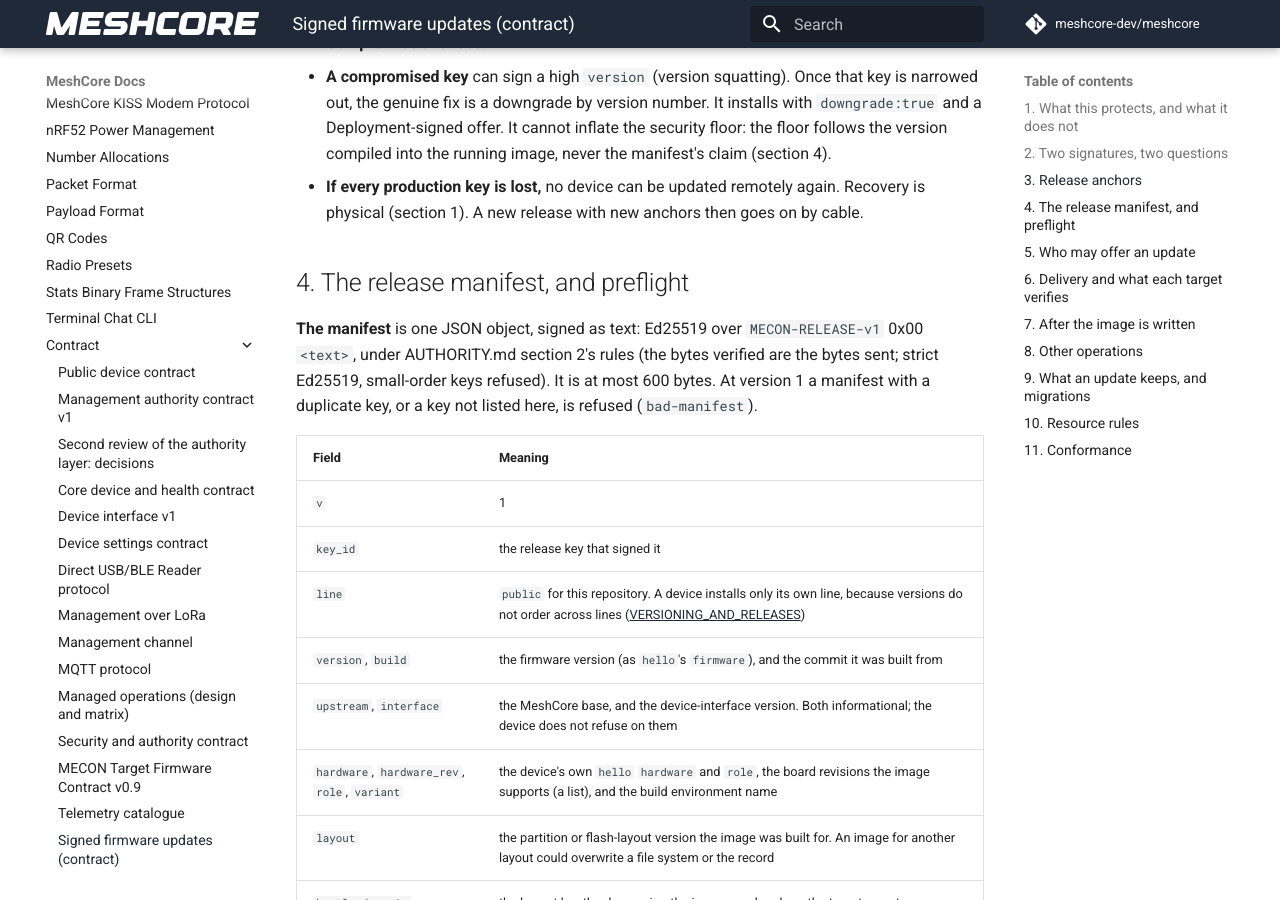
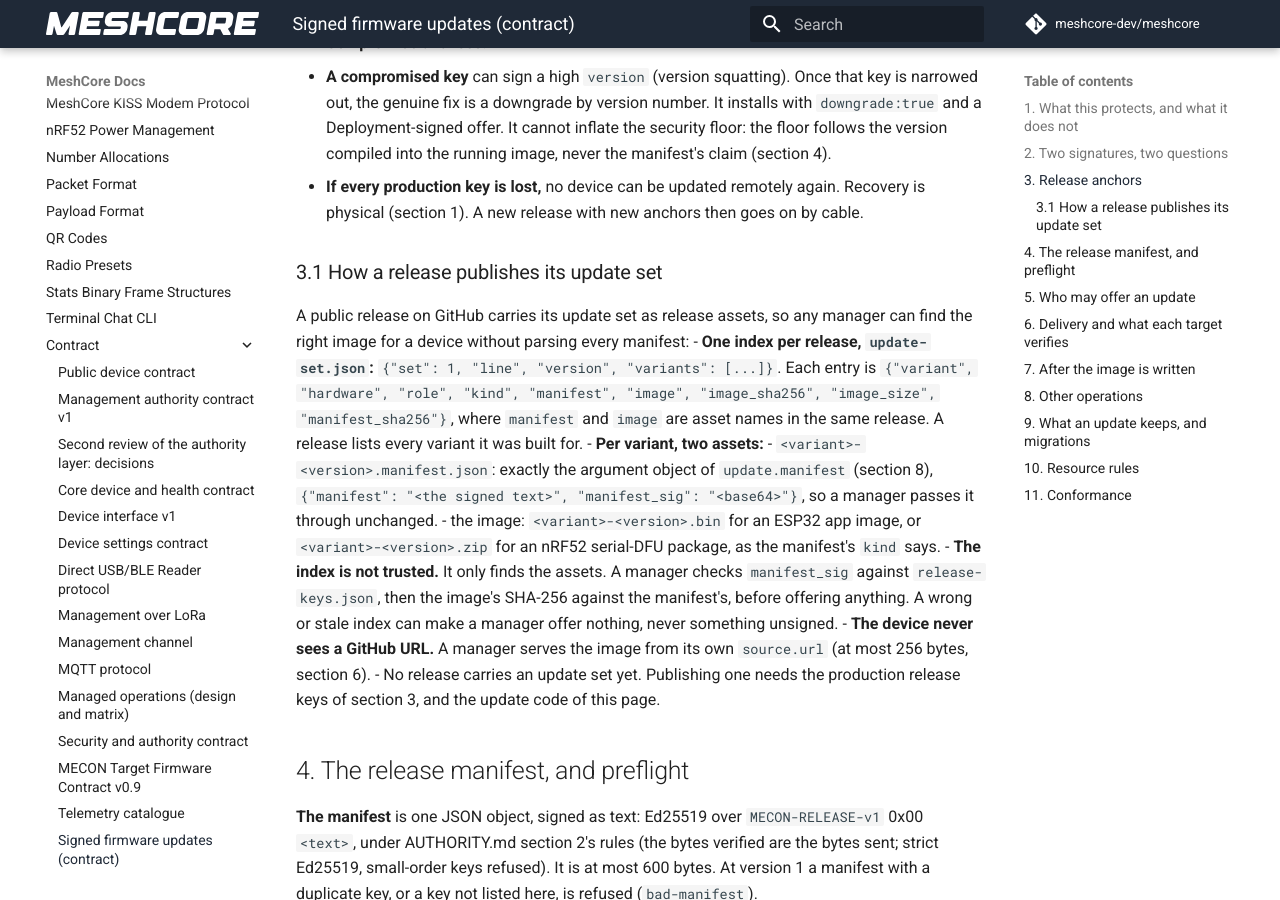
Before and after one commit to hoejriis/mecon-firmware, an MkDocs documentation site: the page built from docs/contract/UPDATES.md, in a window 1280 px wide and 900 px high, scrolled down 2244 px. Built offline with MkDocs 1.6.1 and Material for MkDocs 9.7.7, drawn with Linux system fonts in a browser that asks for light colours; comment, search, counter and statistics services are not loaded.

Commit message:
Contract: how a release publishes its update set (#194)
A manager that serves firmware images itself (the mesh Backend's next
slice) needs to know where a release keeps each variant's signed manifest
and image. UPDATES.md 3.1 records it: one update-set.json index per release
listing every variant, and per variant a .manifest.json that is exactly
update.manifest's argument plus the image. The index is untrusted: every
byte is still checked against the release signature and the manifest's
hash before anything is offered.

Co-authored-by: Claude Opus 5.5 (1M context) <noreply@anthropic.com>

```diff
--- a/docs/contract/UPDATES.md
+++ b/docs/contract/UPDATES.md
@@ -42,6 +42,17 @@ Neither signature stands in for the other. A URL, a paired link or a broker sess
 - **Compromise and loss.**
   - **A compromised key** can sign a high `version` (version squatting). Once that key is narrowed out, the genuine fix is a downgrade by version number. It installs with `downgrade:true` and a Deployment-signed offer. It cannot inflate the security floor: the floor follows the version compiled into the running image, never the manifest's claim (section 4).
   - **If every production key is lost,** no device can be updated remotely again. Recovery is physical (section 1). A new release with new anchors then goes on by cable.
+
+### 3.1 How a release publishes its update set
+
+A public release on GitHub carries its update set as release assets, so any manager can find the right image for a device without parsing every manifest:
+- **One index per release, `update-set.json`:** `{"set": 1, "line", "version", "variants": [...]}`. Each entry is `{"variant", "hardware", "role", "kind", "manifest", "image", "image_sha256", "image_size", "manifest_sha256"}`, where `manifest` and `image` are asset names in the same release. A release lists every variant it was built for.
+- **Per variant, two assets:**
+  - `<variant>-<version>.manifest.json`: exactly the argument object of `update.manifest` (section 8), `{"manifest": "<the signed text>", "manifest_sig": "<base64>"}`, so a manager passes it through unchanged.
+  - the image: `<variant>-<version>.bin` for an ESP32 app image, or `<variant>-<version>.zip` for an nRF52 serial-DFU package, as the manifest's `kind` says.
+- **The index is not trusted.** It only finds the assets. A manager checks `manifest_sig` against `release-keys.json`, then the image's SHA-256 against the manifest's, before offering anything. A wrong or stale index can make a manager offer nothing, never something unsigned.
+- **The device never sees a GitHub URL.** A manager serves the image from its own `source.url` (at most 256 bytes, section 6).
+- No release carries an update set yet. Publishing one needs the production release keys of section 3, and the update code of this page.
 
 ## 4. The release manifest, and preflight
 
```
